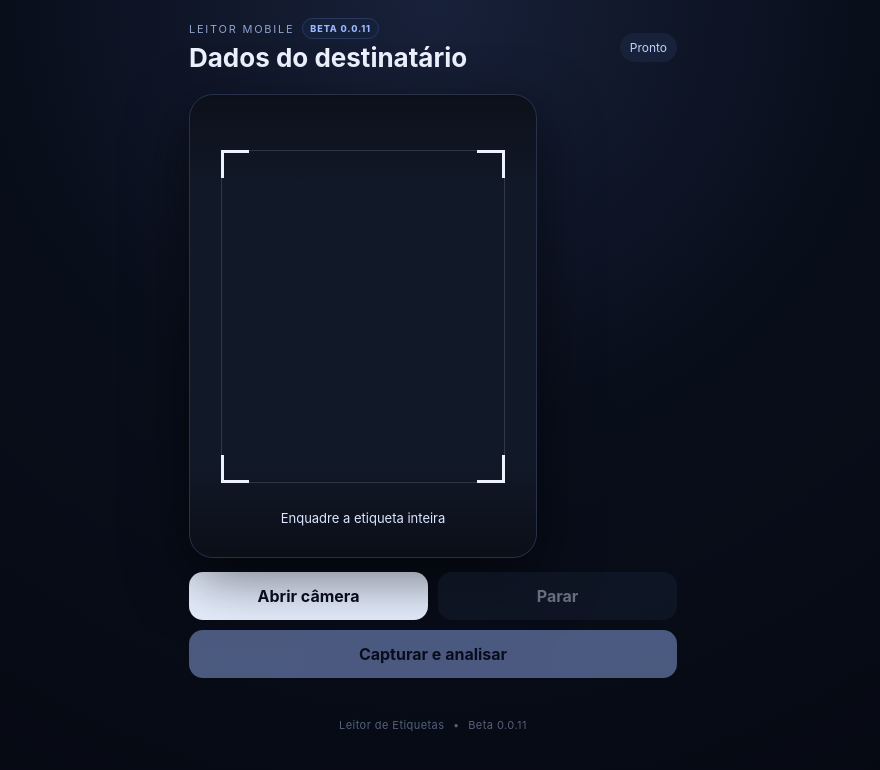
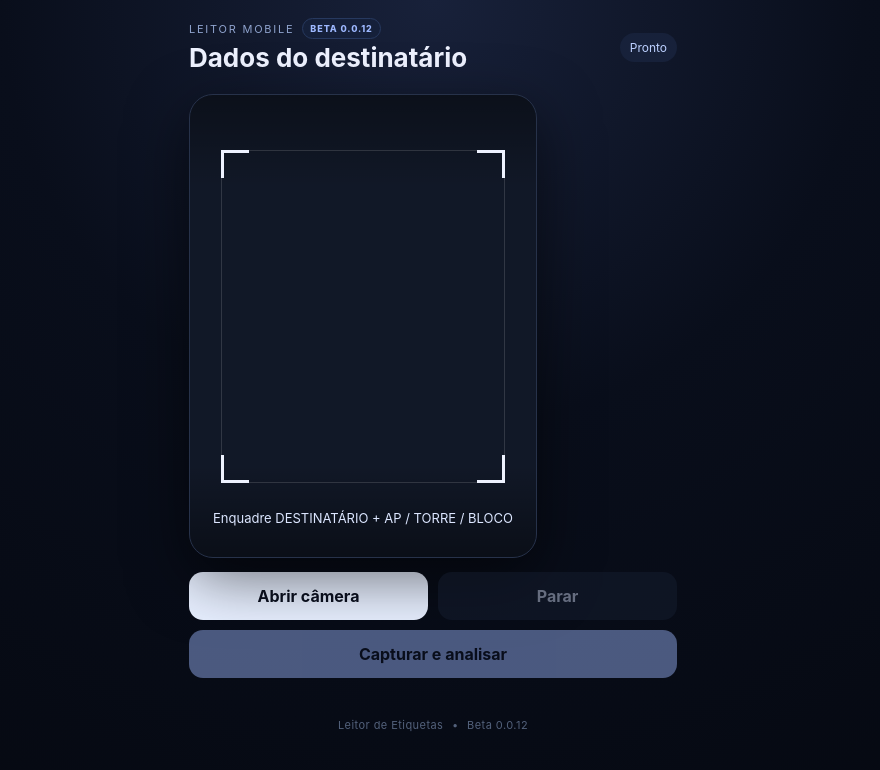
Before and after one commit to wallissonghost-code/Leitor, a plain HTML site: page index.html in a window 1280 px wide. Shown: the whole page, without its empty margins (207-1087 px from the left). Drawn offline with Linux system fonts and the light colour scheme.

Commit message:
release: Beta 0.0.12 enquadramento destinatario

```diff
--- a/index.html
+++ b/index.html
@@ -1,7 +1,7 @@
-<!doctype html><html lang="pt-BR"><head><meta charset="UTF-8"><meta name="viewport" content="width=device-width,initial-scale=1,maximum-scale=1,user-scalable=no,viewport-fit=cover"><meta name="theme-color" content="#0b1020"><title>Leitor de Etiquetas</title><link rel="stylesheet" href="style.css?v=0.0.11"></head><body><main class="app">
-<header><div><div class="brandline"><span class="eyebrow">LEITOR MOBILE</span><span class="version">BETA 0.0.11</span></div><h1>Dados do destinatário</h1></div><span id="status" class="status">Pronto</span></header>
-<section class="scanner"><video id="video" playsinline muted></video><img id="snapshot" class="snapshot" hidden alt="Foto capturada"><div class="shade"></div><div class="target"><i></i><i></i><i></i><i></i></div><p id="hint">Enquadre a etiqueta inteira</p></section>
+<!doctype html><html lang="pt-BR"><head><meta charset="UTF-8"><meta name="viewport" content="width=device-width,initial-scale=1,maximum-scale=1,user-scalable=no,viewport-fit=cover"><meta name="theme-color" content="#0b1020"><title>Leitor de Etiquetas</title><link rel="stylesheet" href="style.css?v=0.0.12"></head><body><main class="app">
+<header><div><div class="brandline"><span class="eyebrow">LEITOR MOBILE</span><span class="version">BETA 0.0.12</span></div><h1>Dados do destinatário</h1></div><span id="status" class="status">Pronto</span></header>
+<section class="scanner"><video id="video" playsinline muted></video><img id="snapshot" class="snapshot" hidden alt="Foto capturada"><div class="shade"></div><div class="target"><i></i><i></i><i></i><i></i></div><p id="hint">Enquadre DESTINATÁRIO + AP / TORRE / BLOCO</p></section>
 <div class="actions"><button id="start">Abrir câmera</button><button id="stop" class="secondary" disabled>Parar</button></div><button id="ocr" class="ocr-btn" disabled>Capturar e analisar</button>
 <section class="capture-info" id="captureInfo" hidden><div class="result-head"><h2>Captura</h2><span class="chip">SALVA LOCALMENTE</span></div><small id="captureTime"></small><p class="local-note">A imagem fica somente neste navegador/aparelho.</p></section><section class="codes" id="codesPanel" hidden><div class="result-head"><h2>Diagnóstico dos códigos</h2><span id="codesCount" class="chip">0</span></div><div id="codesList" class="codes-list"><div class="empty">Nenhum código detectado ainda.</div></div></section><section class="progress-card" id="progressCard" hidden><div class="result-head"><h2 id="progressLabel">Analisando etiqueta</h2><strong id="progressValue">0%</strong></div><div class="progress-track"><i id="progressBar"></i></div></section><section class="person" id="person" hidden><div class="result-head"><h2>Confira os dados</h2><span id="ocrState" class="chip">OCR</span></div><div class="fields editable-fields"><div><label>Destinatário</label><input id="recipientInput" readonly></div><div><label>Cidade / UF</label><input id="cityInput" readonly></div><div><label>Apartamento / Complemento</label><input id="complementInput" readonly></div></div><div class="confirm-question">Os dados estão corretos?</div><div class="confirm-actions"><button id="confirmData">✓ Confirmar</button><button id="editData" class="secondary">Corrigir</button></div><details><summary>Texto reconhecido</summary><pre id="rawText"></pre></details></section>
 <section class="result" hidden><div class="result-head"><h2>Última leitura</h2><button id="copy" class="text-btn" disabled>Copiar</button></div><div id="empty" class="empty">Nenhum código lido ainda.</div><div id="data" hidden><span id="format" class="chip"></span><p id="value"></p><small id="time"></small></div></section>
-<footer>Leitor de Etiquetas <span>•</span> Beta 0.0.11</footer><canvas id="capture" hidden></canvas></main><script src="https://unpkg.com/@zxing/library@0.21.3/umd/index.min.js"></script><script src="https://cdn.jsdelivr.net/npm/tesseract.js@5/dist/tesseract.min.js"></script><script src="app.js?v=0.0.11"></script></body></html>
+<footer>Leitor de Etiquetas <span>•</span> Beta 0.0.12</footer><canvas id="capture" hidden></canvas></main><script src="https://unpkg.com/@zxing/library@0.21.3/umd/index.min.js"></script><script src="https://cdn.jsdelivr.net/npm/tesseract.js@5/dist/tesseract.min.js"></script><script src="app.js?v=0.0.12"></script></body></html>
```
